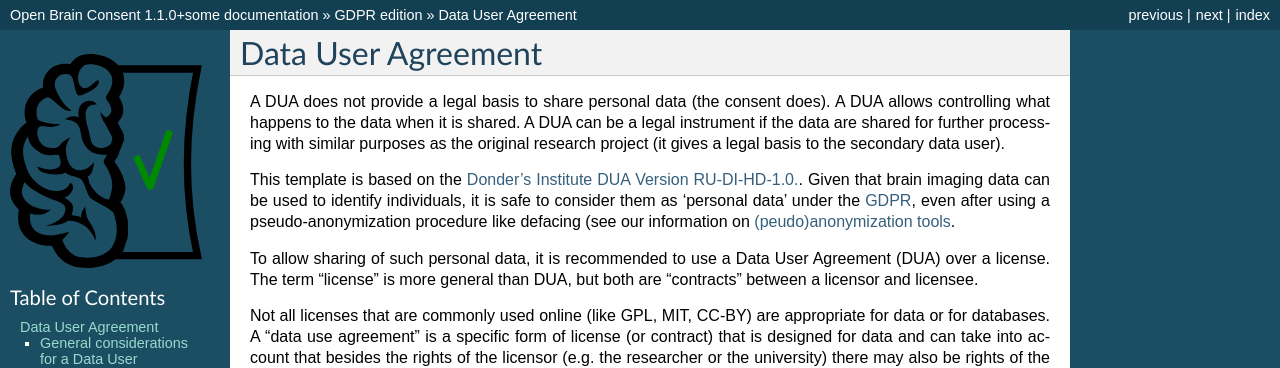
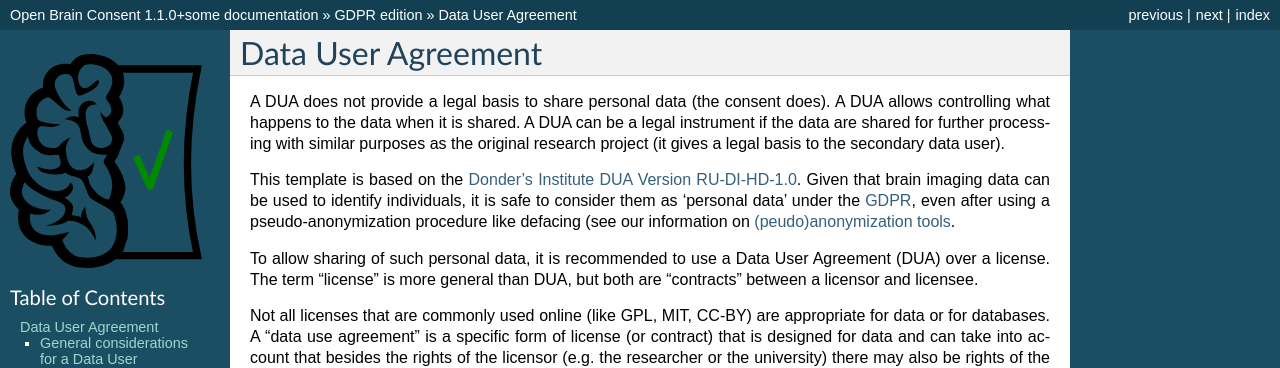
Before and after one commit to con/open-brain-consent, a Sphinx documentation site: the page built from docs/source/gdpr/data_user_agreement.rst, in a window 1280 px wide. Shown: the top 368 px of the page. Built offline with Sphinx 7.4.7, drawn with Linux system fonts in a browser that asks for light colours.

Commit message:
Spurious '.'

```diff
--- a/docs/source/gdpr/data_user_agreement.rst
+++ b/docs/source/gdpr/data_user_agreement.rst
@@ -7,7 +7,7 @@ A DUA does not provide a legal basis to share personal data (the consent does).
 
 .. _Data User Agreement (DUA):
 
-This template is based on the `Donder’s Institute DUA Version RU-DI-HD-1.0. <https://data.donders.ru.nl/doc/dua/RU-DI-HD-1.0.html?2>`_.
+This template is based on the `Donder’s Institute DUA Version RU-DI-HD-1.0 <https://data.donders.ru.nl/doc/dua/RU-DI-HD-1.0.html?2>`_.
 Given that brain imaging data can be used to identify individuals, it is safe to consider them as 'personal data' under the `GDPR <https://gdpr-info.eu/>`_, even after using a pseudo-anonymization procedure like defacing (see our information on :ref:`(peudo)anonymization tools <chap_anonymization_tools>`.
 
 To allow sharing of such personal data, it is recommended to use a Data User Agreement (DUA) over a license. The term "license" is more general than DUA, but both are "contracts" between a licensor and licensee.
```
